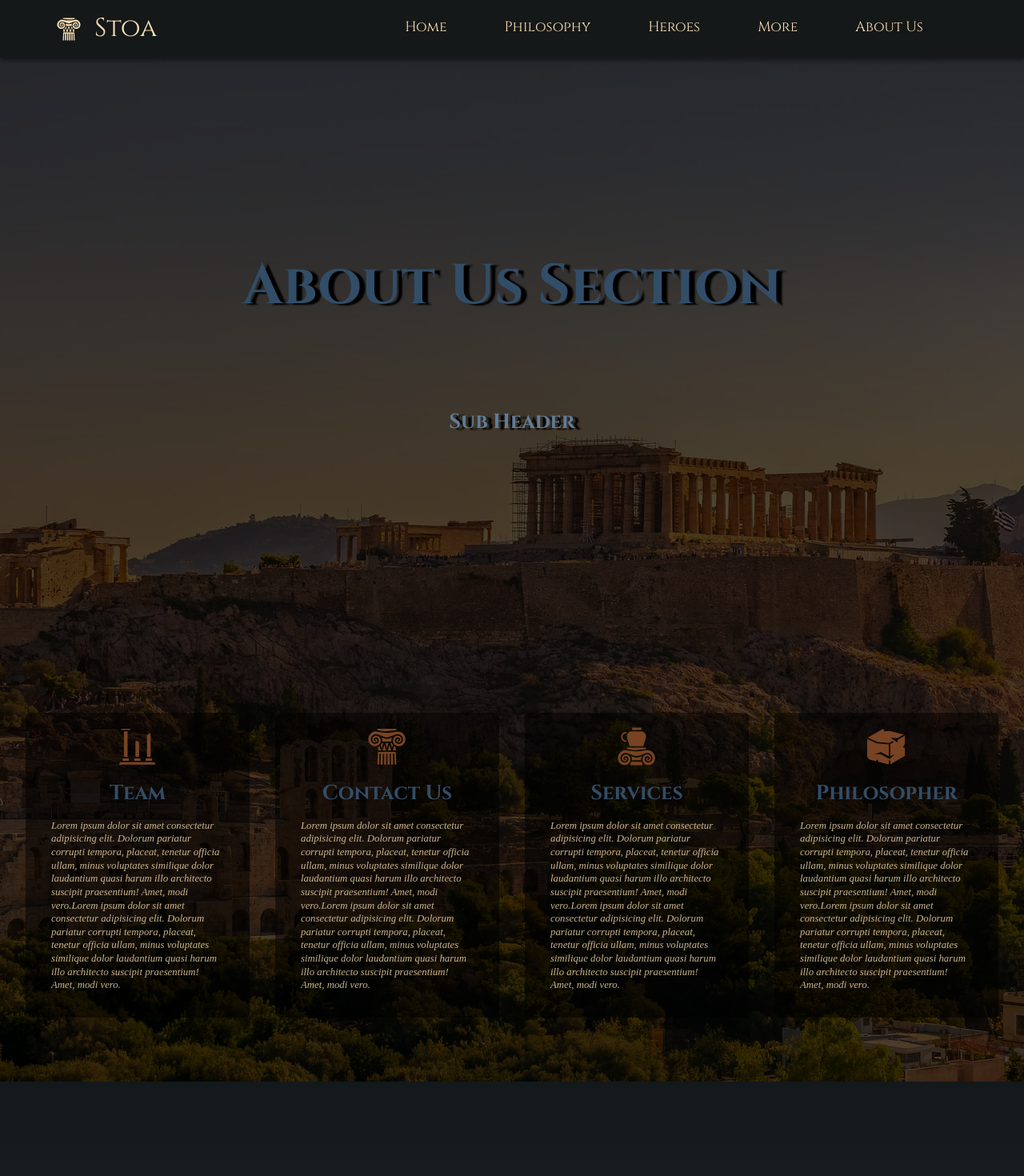
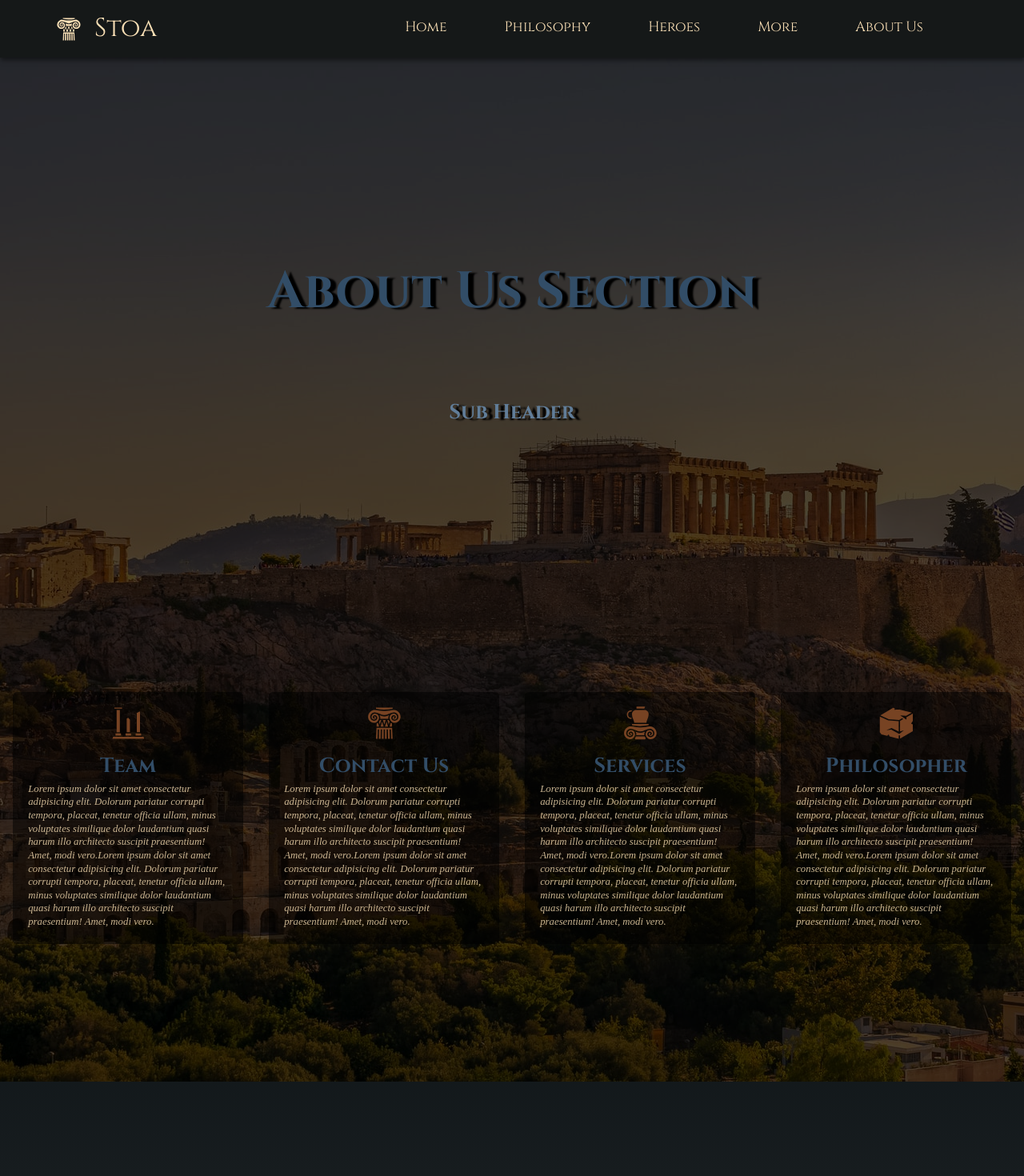
Before and after one commit to damir-nestorovski/React-Stoa-Website-, a React (Create React App) app: page /about in a window 1280 px wide. Shown: the top 1470 px of the page at 80% size. Built offline with nearby package versions, Linux system fonts and the light colour scheme; a web font is replaced by a local one.

Commit message:
Added complete styles to about page

```diff
--- a/src/components/Article.scss
+++ b/src/components/Article.scss
@@ -17,12 +17,20 @@
     font-size: 2vw;
     text-align: center;
     color: $clr-grey-3;
+    @include m_q(768px) {
+      font-size: 3.5vw;
+    }
   }
   &__column-desc {
-    padding: 1rem;
+    padding: 0.2rem;
     color: $secondary_color;
     font-family: $secondary-font;
     font-style: italic;
     font-size: 1vw;
+    @include m_q(768px) {
+      padding: 0.3rem;
+      max-width: 100ch;
+      font-size: 1.9vw;
+    }
   }
 }
--- a/src/pages/About.js
+++ b/src/pages/About.js
@@ -11,9 +11,7 @@ import "./About.scss";
 function About() {
   return (
     <section className="about">
-      <div className="about__container">
-        <h2 className="about__header">About Us Section</h2>
-      </div>
+      <h2 className="about__header">About Us Section</h2>
       <h5 className="about__subheader">Sub Header</h5>
       <div className="about__column-wrapper">
         <Article
--- a/src/pages/About.scss
+++ b/src/pages/About.scss
@@ -8,40 +8,55 @@
   object-fit: contain;
   display: flex;
   align-items: center;
-  justify-content: space-between;
+  justify-content: space-evenly;
   flex-direction: column;
+  @include m_q(768px) {
+    display: flex;
+    justify-content: flex-end;
+    align-items: center;
+  }
+  @include m_q(499px) {
+    max-height: 1024px;
+  }
 
   &__header {
-    margin-top: 15rem;
-    font-size: 5.5vw;
+    margin-top: 10rem;
+    font-size: 5vw;
     color: $clr-grey-3;
     text-shadow: 7px 2px 2px $black;
+    @include m_q(768px) {
+      font-size: 7.5vw;
+    }
   }
   &__subheader {
     margin-bottom: 10rem;
     font-size: 2vw;
     color: $clr-grey-5;
     text-shadow: 7px 2px 2px $black;
-  }
-
-  &__container {
-    display: flex;
-    align-items: center;
-    justify-content: center;
+    @include m_q(768px) {
+      margin-top: 0.5rem;
+      margin-bottom: 3rem;
+      font-size: 4vw;
+    }
   }
 
   &__column-wrapper {
     display: flex;
     align-items: center;
     justify-content: center;
-    padding: 5rem 2rem;
+    padding: 5rem 1rem;
     gap: 2rem;
     @include m_q(768px) {
       flex-direction: column;
+      max-height: 100vh;
+      gap: 1rem;
     }
   }
   &__icon {
     color: $brown;
-    font-size: 4vw;
+    font-size: 3.5vw;
+    @include m_q(768px) {
+      font-size: 6vw;
+    }
   }
 }
```
